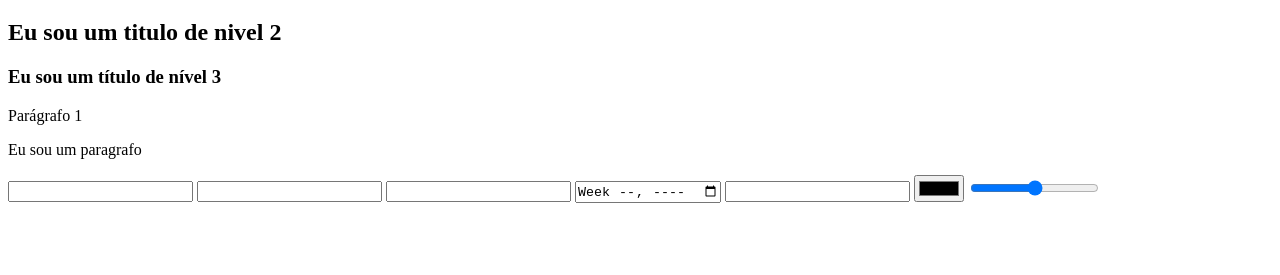
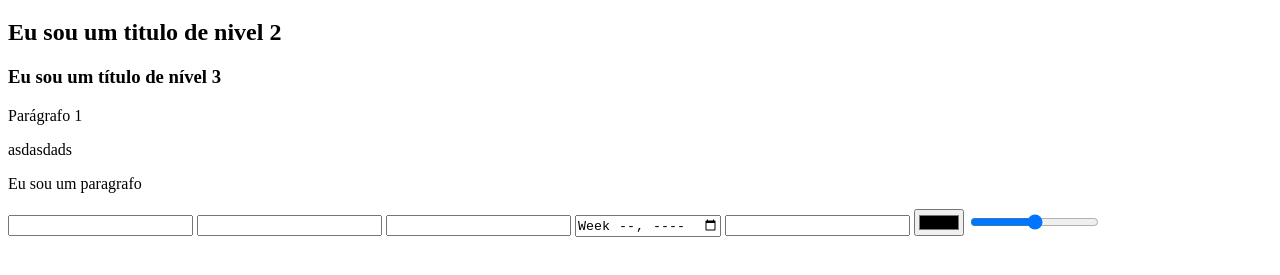
Before and after one commit to airtonbjunior/programacao-web-ceub-turmaA, a plain HTML site: page index.html in a window 1280 px wide. Shown: the part 61-336 px from the top of the page. Drawn offline with Linux system fonts and the light colour scheme.

Commit message:
asdasdasd

```diff
--- a/index.html
+++ b/index.html
@@ -10,6 +10,7 @@
     <h2>Eu sou um titulo de nivel 2</h2>
     <h3>Eu sou um título de nível 3</h3>
     <p>Parágrafo 1</p>
+    asdasdads
     <p>Eu sou um paragrafo</p>
 
     <input type="text">
```
